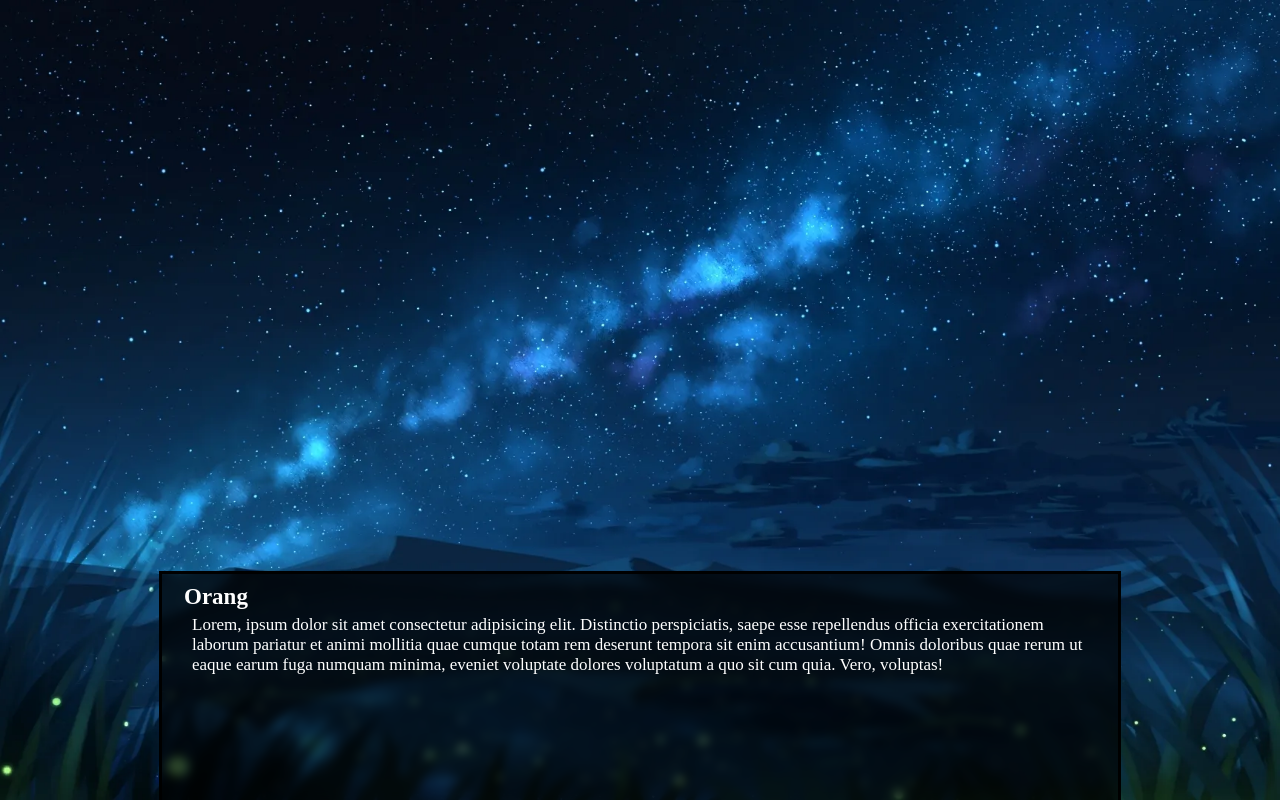
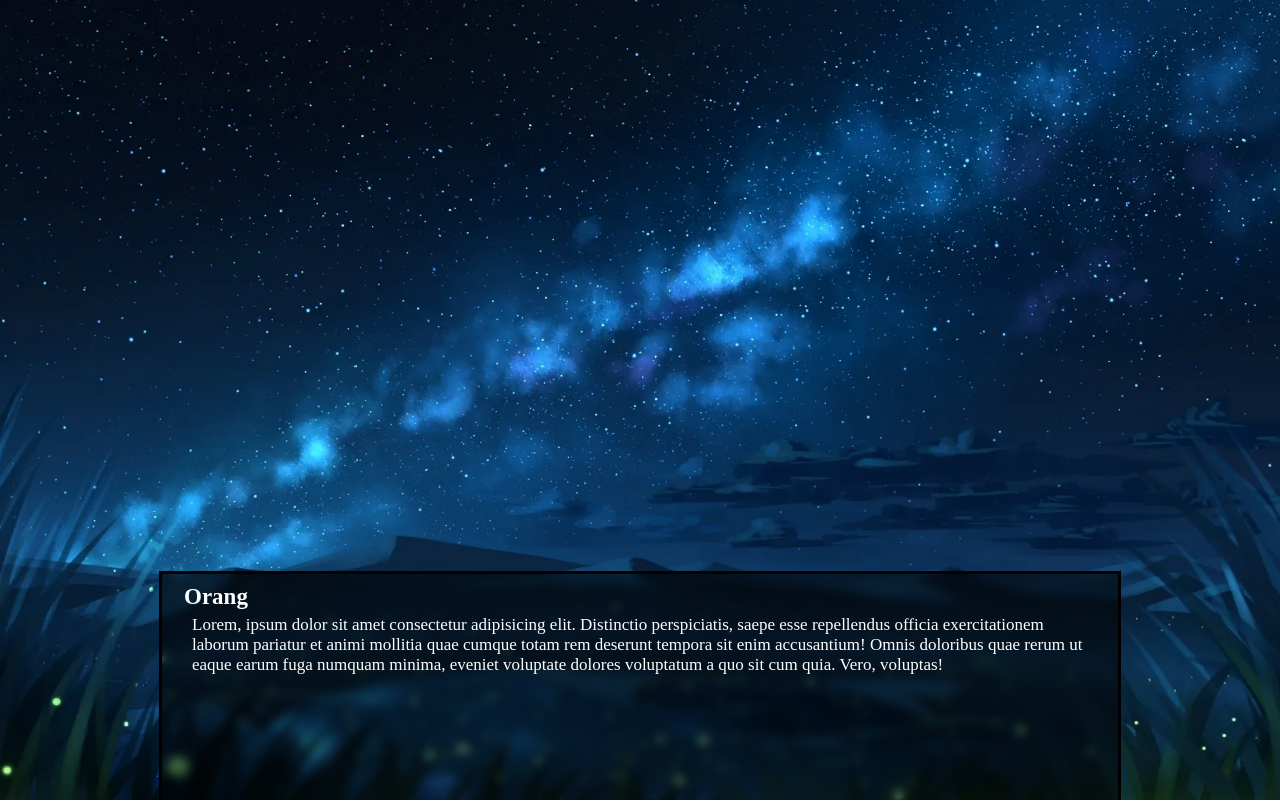
Before and after one commit to brustcraft458/UnrealicyVN, a plain HTML site: page index.html in a window 1280 px wide. Drawn offline with Linux system fonts and the light colour scheme.

Commit message:
Update Style

```diff
--- a/style.css
+++ b/style.css
@@ -50,7 +50,7 @@ html, body {
 .screen .interface {
     display: flex;
     min-height: 50px;
-    /* border: 2px solid black; */
+    /* border: 2px solid #ffffff2e; */
     background-color: transparent;
 }
 
@@ -79,7 +79,7 @@ html, body {
     gap: 5px;
     flex-direction: column;
     justify-content: flex-start;
-    background-color: #000000af;
+    background-color: #0000008e;
     border: 3px solid black;
     backdrop-filter: blur(5px);
 }
```
